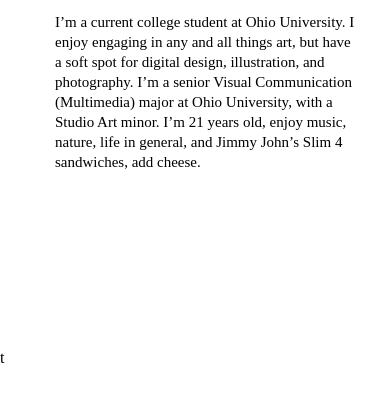
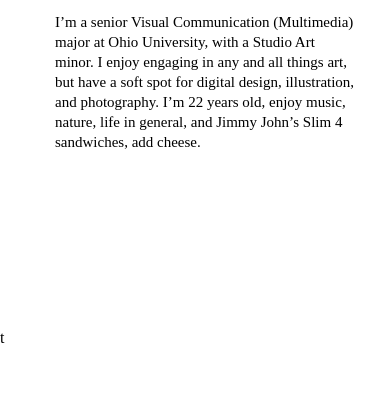
Before and after one commit to kaleigh-bowen/finalProject, a plain HTML site: page about.html in a window 390 px wide. Shown: the part 303-698 px from the top of the page. Drawn offline with Linux system fonts and the light colour scheme; a web font is replaced by a local one.

```diff
--- a/about.html
+++ b/about.html
@@ -34,12 +34,11 @@
 
     <p><h2>hello!</h2></p>
 
-    <p>I’m a current college student at Ohio University. I enjoy engaging in
+    <p>I’m a senior Visual Communication (Multimedia) major
+    at Ohio University, with a Studio Art minor. I enjoy engaging in
 any and all things art, but have a soft spot for digital design, illustration,
-and photography. I’m a senior Visual Communication (Multimedia) major
-at Ohio University, with a Studio Art minor. I’m 21 years
-old, enjoy music, nature, life in general, and Jimmy John’s Slim 4 sandwiches,
-add cheese.</p>
+and photography.  I’m 22 years old, enjoy music, nature, life in general,
+and Jimmy John’s Slim 4 sandwiches, add cheese.</p>
 </div>
 
 
--- a/css/style.css
+++ b/css/style.css
@@ -145,7 +145,8 @@ div#Links span {
     grid-template-rows: repeat(4,150px);
     grid-gap:30px;
     padding-top: 20px;
-    padding-left: 18px;
+    padding-left: auto;
+    padding-right: auto;
   }
 
   div#Links span {
```
